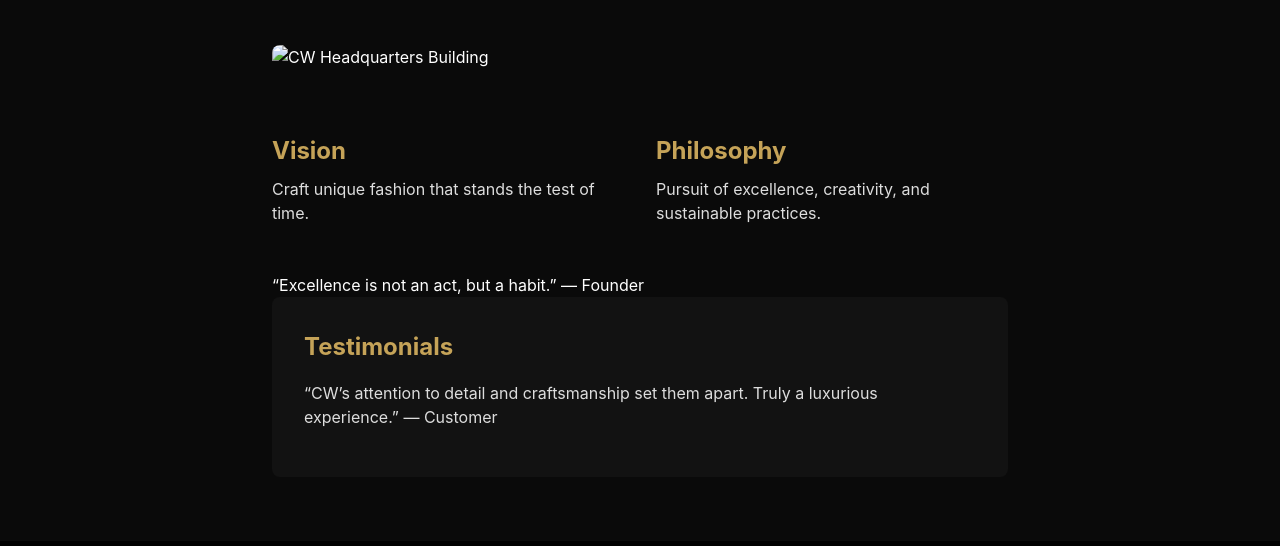
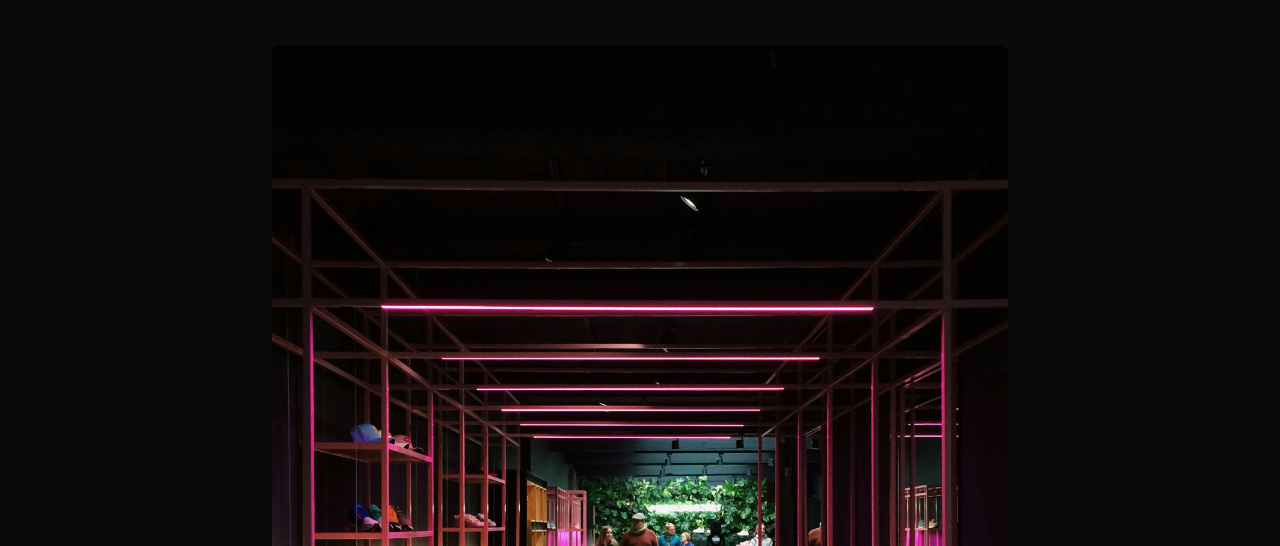
Before and after one commit to Tipenking/latihan-azure, a plain HTML site: page about.html in a window 1280 px wide. Shown: the part 254-800 px from the top of the page. Drawn offline with Linux system fonts and the light colour scheme; files whose address does not match are found by name.

Commit message:
Update about.html

```diff
--- a/about.html
+++ b/about.html
@@ -25,7 +25,7 @@
   <main class="about-page">
     <h1>About Us</h1>
     <p>Founded in 1995, CW has redefined luxury fashion by blending innovative design with timeless elegance. We are committed to excellence, sustainability, and creativity in every piece we craft.</p>
-    <img src="images/company-building.jpg" alt="CW Headquarters Building">
+    <img src="company-building.jpg" alt="CW Headquarters Building">
     <div class="vision-philosophy">
       <div>
         <h2>Vision</h2>
```
